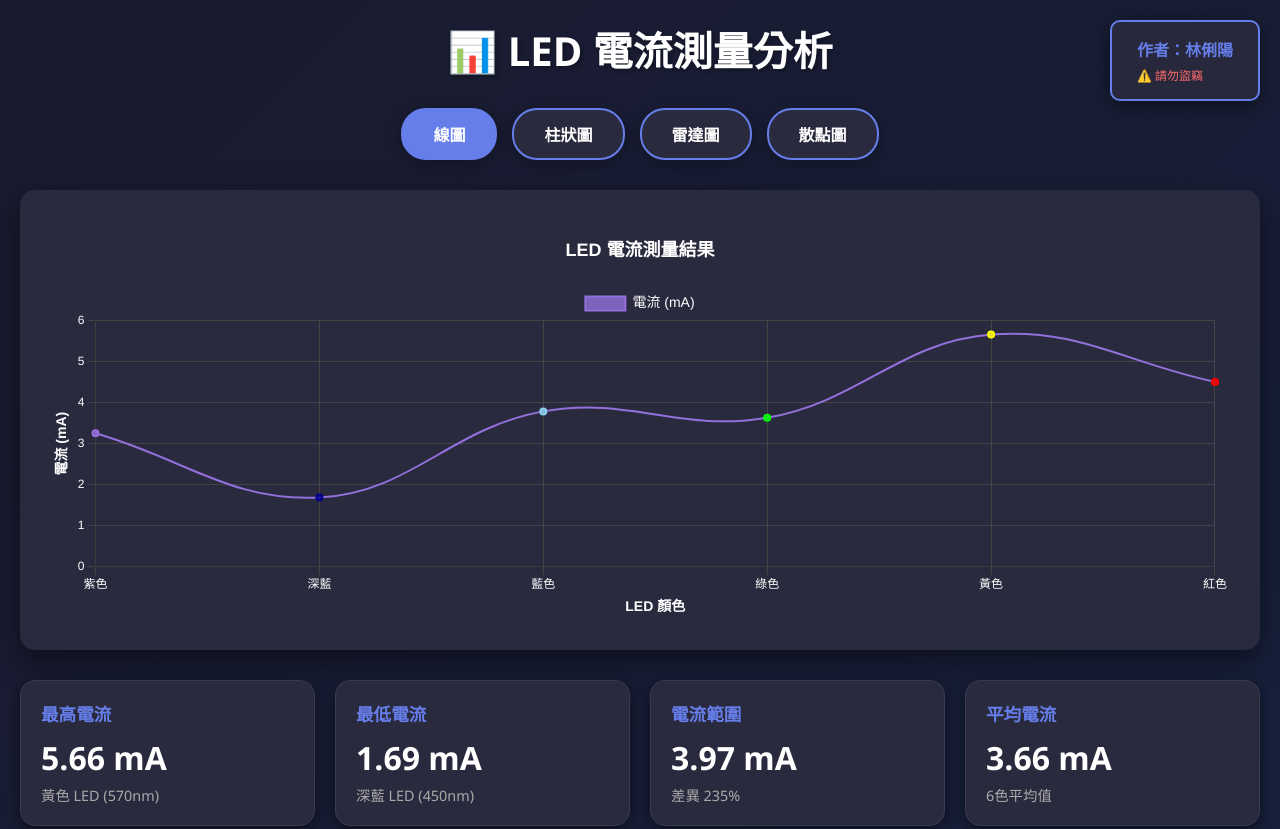
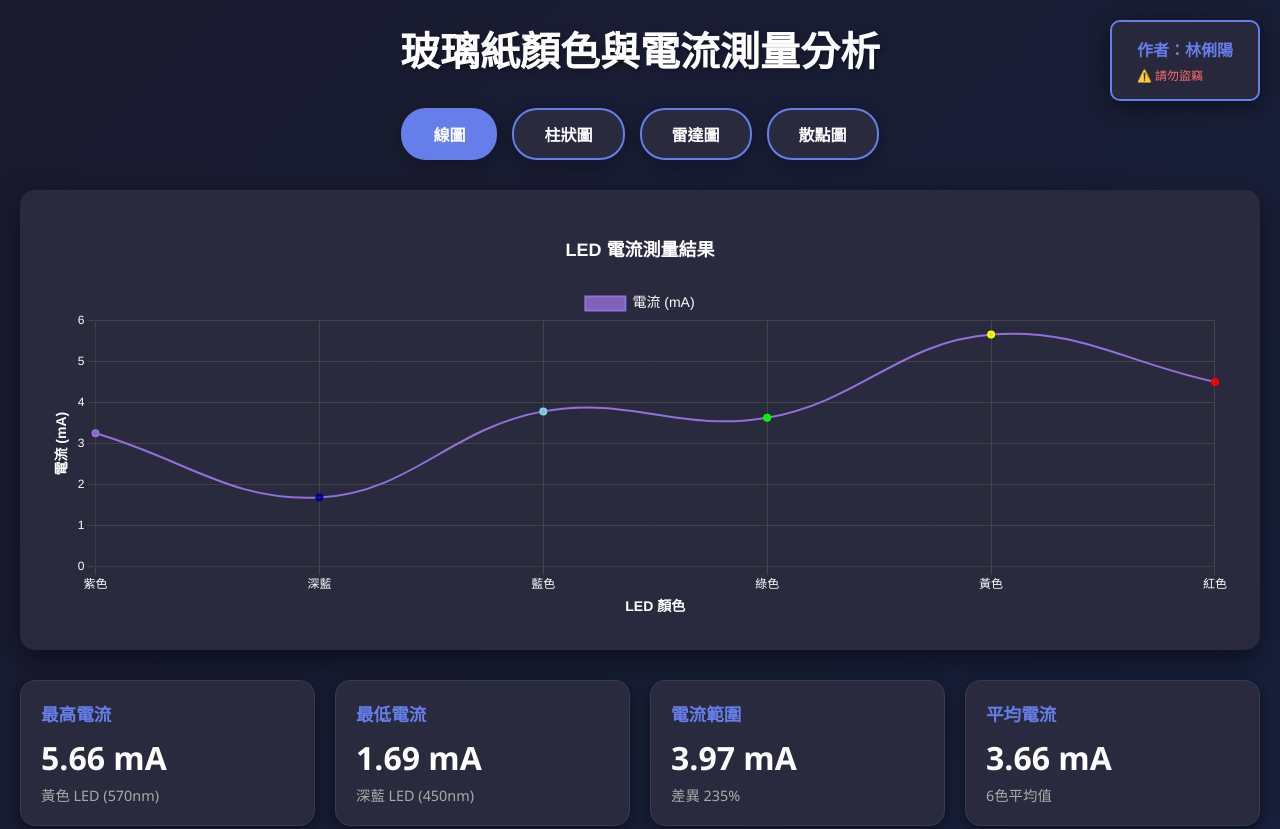
Before and after one commit to handsome265/ok, a plain HTML site: page index.html in a window 1280 px wide. Shown: the top 829 px of the page. Drawn offline with nearby package versions, Linux system fonts and the light colour scheme.

Commit message:
Update header text for LED analysis

```diff
--- a/index.html
+++ b/index.html
@@ -161,7 +161,7 @@
     </div>
 
     <div class="container">
-        <h1>📊 LED 電流測量分析</h1>
+        <h1>玻璃紙顏色與電流測量分析</h1>
 
         <div class="controls">
             <button onclick="showChart('line')" class="active" id="btnLine">線圖</button>
```
